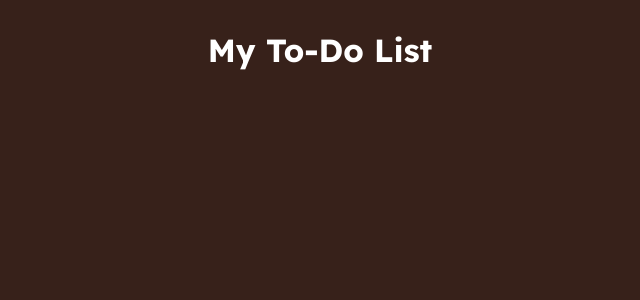
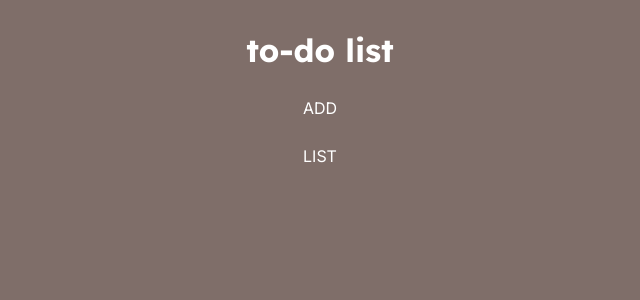
Before and after one commit to anastshak/to-do-app, a React (Vite) app: page / in a window 1280 px wide. Shown: the top 300 px of the page, without its empty margins (320-960 px from the left). Built offline with nearby package versions, Linux system fonts and the light colour scheme.

Commit message:
feat: add basic components

```diff
--- /dev/null
+++ b/src/components/AddTodo/AddTodo.module.scss
@@ -0,0 +1,3 @@
+.itemBlock {
+  margin: 30px;
+}
--- /dev/null
+++ b/src/components/AddTodo/AddTodo.tsx
@@ -0,0 +1,6 @@
+import styles from './AddTodo.module.scss';
+
+//input + button
+export const AddTodo = () => {
+  return <div className={styles.itemBlock}>ADD</div>;
+};
--- /dev/null
+++ b/src/components/TodoList/TodoList.tsx
@@ -0,0 +1,5 @@
+import styles from './TodoList.module.scss';
+
+export const TodoList = () => {
+  return <div className={styles.list}>LIST</div>;
+};
--- a/src/pages/Home/Home.module.scss
+++ b/src/pages/Home/Home.module.scss
@@ -1,3 +1,3 @@
 .text {
-  text-transform: capitalize;
+  font-size: 2rem;
 }
--- a/src/pages/Home/Home.tsx
+++ b/src/pages/Home/Home.tsx
@@ -1,9 +1,15 @@
+import { Toaster } from 'react-hot-toast';
 import styles from './Home.module.scss';
+import { TodoList } from '../../components/TodoList/TodoList';
+import { AddTodo } from '../../components/AddTodo/AddTodo';
 
 export const Home = () => {
   return (
     <>
-      <h1 className={styles.text}>my to-do list</h1>
+      <h1 className={styles.text}>to-do list</h1>
+      <Toaster position="bottom-center" />
+      <AddTodo />
+      <TodoList />
     </>
   );
 };
--- a/src/styles/_constants.scss
+++ b/src/styles/_constants.scss
@@ -1,7 +1,7 @@
 $color-black-default: rgb(0, 0, 0);
 $color-white-default: rgba(255, 255, 255, 1);
 
-$bg-main: rgb(55, 33, 26);
+$bg-main: rgb(127, 110, 105);
 
 $btn-green: rgb(60, 170, 60);
 $btn-green-hover: rgb(48, 132, 48);
```
Also changed, not shown: src/components/TodoList/TodoList.module.scss (added).
